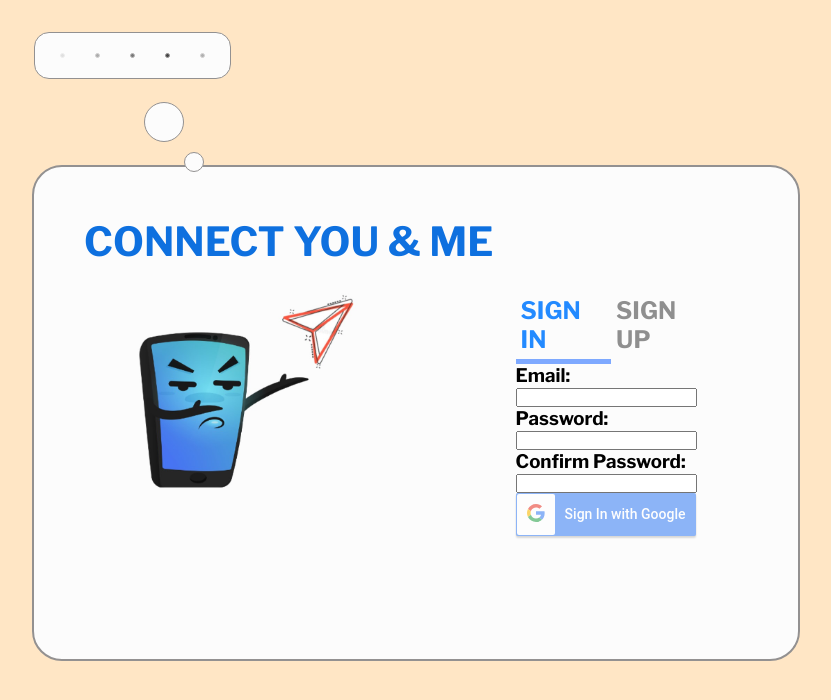
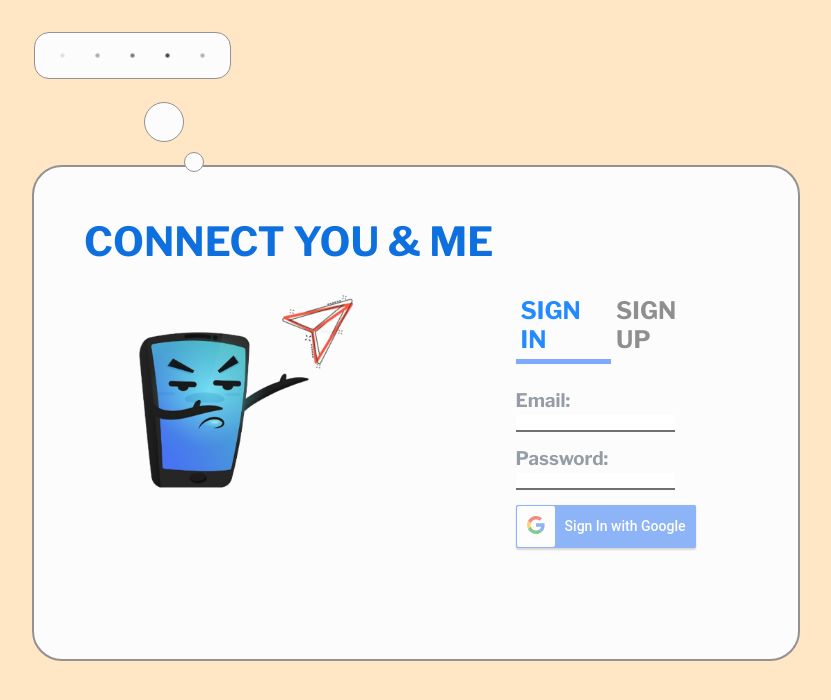
Before and after one commit to Jeffcw96/chat-app, a React (Create React App) app in the folder client/: page / in a window 1280 px wide. Shown: the top 700 px of the page, without its empty margins (224-1055 px from the left). Built offline with nearby package versions, Linux system fonts and the light colour scheme.

Commit message:
done login ui front end

```diff
--- a/client/src/components/MainPage/Main.css
+++ b/client/src/components/MainPage/Main.css
@@ -133,3 +133,33 @@
 .google-btn span{
     color:white !important;
 }
+
+.action-container{
+    margin-top: 25px;
+}
+
+.action-container .object{
+    margin: 15px 0;
+}
+
+.action-container input{
+    border: initial;
+    border-bottom: 2px solid #707070;
+    transition: all 0.3s;
+    outline: none;
+    width: 80%;
+}
+
+.action-container h3{
+    color: #949CA5;
+    transition: all 0.3s;
+}
+
+.action-container h3.active{
+    color: black;
+}
+
+.action-container input:focus{
+    border: initial;
+    border-bottom: 2px solid black;
+}
--- a/client/src/components/MainPage/Main.js
+++ b/client/src/components/MainPage/Main.js
@@ -21,6 +21,7 @@ export default function Main() {
             setSignUp(true);
         }
     }
+
 
     return (
         <div className="main">
@@ -51,10 +52,16 @@ export default function Main() {
                                 <h3>Password:</h3>
                                 <input type="password" ref={password} />
                             </div>
-                            <div class="object">
-                                <h3>Confirm Password:</h3>
-                                <input type="password" ref={cPassword} />
-                            </div>
+                            {
+                                signUp ?
+                                    <div class="object">
+                                        <h3>Confirm Password:</h3>
+                                        <input type="password" ref={cPassword} />
+                                    </div>
+                                    : null
+
+                            }
+
                             <Google label={`${signIn ? "Sign In" : "Sign Up"} with Google`} />
                         </div>
                     </div>
```
Also changed, not shown: 1 other file (tests, documents, lock files or other folders).
